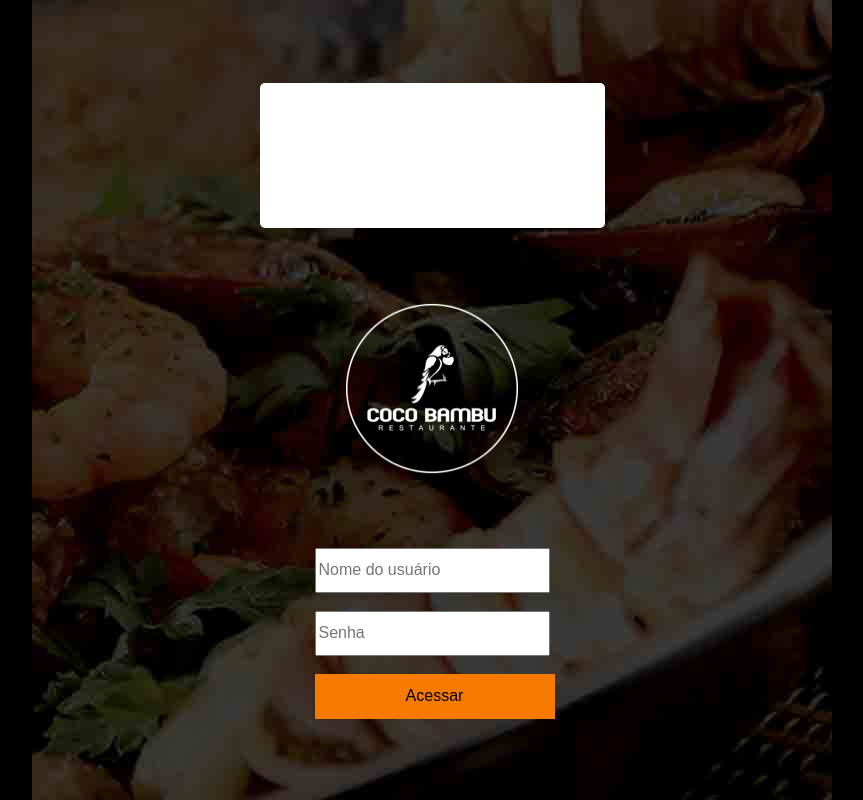
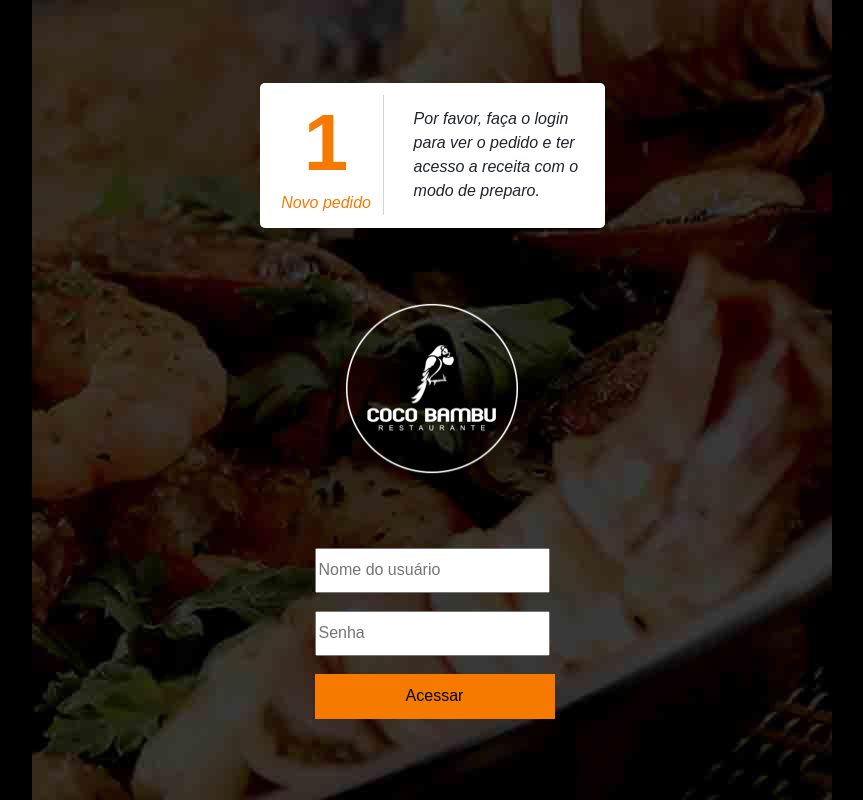
Before and after one commit to joaoribas35/tagme_client, a React (Create React App) app: page / in a window 1280 px wide. Shown: the whole page, without its empty margins (208-1071 px from the left). Built offline with nearby package versions, Linux system fonts and the light colour scheme.

Commit message:
feat: send token to protected routes

```diff
--- a/src/components/Topbar/index.js
+++ b/src/components/Topbar/index.js
@@ -1,5 +1,4 @@
 import logo from "../../assets/img/logo-coco-bambu-mini.png";
-import { GiCook } from "react-icons/gi";
 import { FaUserCircle, FaFileAlt } from "react-icons/fa";
 import { Container, RightSide, Icons } from "./styles";
 
@@ -19,10 +18,7 @@ const Topbar = ({ setSearch }) => {
           placeholder="Buscar receita..."
           onChange={handleSearch}
         />
-        <Icons to="/pedidos">
-          <GiCook />
-          <p>Pedidos</p>
-        </Icons>
+
         <Icons to="/receitas">
           <FaFileAlt />
           <p>Receitas</p>
--- a/src/globalStyles.js
+++ b/src/globalStyles.js
@@ -17,7 +17,7 @@ export const GlobalStyle = createGlobalStyle`
     padding: 0;
     box-sizing: border-box;
     font-family: 'Poppins', Open-Sans,  Sans-Serif;
-  }
+    }
 
   p, h1 {
     margin: 0;
--- a/src/pages/Login/index.js
+++ b/src/pages/Login/index.js
@@ -5,7 +5,14 @@ import { useHistory } from "react-router";
 import { loginUser } from "../../services/server";
 import { useAuth } from "../../providers/Auth";
 import { toast } from "react-toastify";
-import { Container, FormWrapper, Header, Logo, Form } from "./styles";
+import {
+  Container,
+  FormWrapper,
+  Header,
+  Logo,
+  Form,
+  NewOrders,
+} from "./styles";
 
 const Login = () => {
   const history = useHistory();
@@ -39,7 +46,16 @@ const Login = () => {
   return (
     <>
       <Container>
-        <Header />
+        <Header>
+          <NewOrders>
+            <h1>1</h1>
+            <p>Novo pedido</p>
+          </NewOrders>
+          <p>
+            Por favor, faça o login para ver o pedido e ter acesso a receita com
+            o modo de preparo.
+          </p>
+        </Header>
         <Logo src={logo_coco_bambu} />
         <FormWrapper>
           <Form onSubmit={handleForm}>
--- a/src/pages/Login/styles.js
+++ b/src/pages/Login/styles.js
@@ -17,10 +17,39 @@ export const Container = styled.div`
 `;
 
 export const Header = styled.div`
+  display: flex;
+  align-items: center;
   background: #fff;
   width: 345px;
   height: 145px;
   border-radius: 5px;
+
+  p {
+    font-style: italic;
+    font-size: 1rem;
+    width: 60%;
+    margin: 0 20px;
+  }
+`;
+
+export const NewOrders = styled.div`
+  width: 40%;
+  color: var(--color-bg-primary);
+  text-align: center;
+  border-right: 1px solid lightgray;
+  margin: 10px;
+
+  h1 {
+    font-size: 5rem;
+    font-weight: bold;
+  }
+
+  p {
+    font-size: 1rem;
+    width: 100%;
+    text-align: center;
+    margin: 0;
+  }
 `;
 
 export const Logo = styled.img`
--- a/src/pages/Recipe/Modals/StartModal.js
+++ b/src/pages/Recipe/Modals/StartModal.js
@@ -7,8 +7,6 @@ const StartModal = () => {
 
   const handleClose = () => setShow(false);
   const handleShow = () => setShow(true);
-
-  console.log("show", show);
 
   return (
     <>
--- a/src/pages/Recipe/index.js
+++ b/src/pages/Recipe/index.js
@@ -8,6 +8,7 @@ import Header from "./Header";
 import { useTimer } from "../../providers/Timer";
 import { getRecipe } from "../../services/server";
 import LoadingSpinner from "../../components/LoadingSpinner";
+import { useAuth } from "../../providers/Auth";
 
 const Recipe = () => {
   const { id } = useParams();
@@ -19,12 +20,14 @@ const Recipe = () => {
   const [progress, setProgress] = useState("0%");
   const { time, setStartTimer } = useTimer();
   const [loading, setLoading] = useState(false);
+  const { token } = useAuth();
 
   const listRecipe = async () => {
     setLoading(true);
 
     try {
-      const response = await getRecipe(id);
+      const response = await getRecipe(id, token);
+
       setRecipe(response.data);
       setLoading(false);
     } catch (error) {
--- a/src/pages/Recipes/index.js
+++ b/src/pages/Recipes/index.js
@@ -6,17 +6,19 @@ import LoadingSpinner from "../../components/LoadingSpinner";
 import { getRecipes } from "../../services/server";
 import { searchRecipes } from "../../services/helpers";
 import { CardWrapper, Container, Title } from "./styles";
+import { useAuth } from "../../providers/Auth";
 
 const Recipes = () => {
   const [loading, setLoading] = useState(false);
   const [search, setSearch] = useState("");
   const [recipes, setRecipes] = useState([]);
+  const { token } = useAuth();
 
   const listRecipes = async () => {
     setLoading(true);
 
     try {
-      const response = await getRecipes();
+      const response = await getRecipes(token);
       setRecipes(response.data);
       setLoading(false);
     } catch (error) {
--- a/src/services/server.js
+++ b/src/services/server.js
@@ -10,5 +10,16 @@ export const loginUser = async (data) => {
   return api.post("/login", data);
 };
 
-export const getRecipes = async () => await api.get(`/recipes`);
-export const getRecipe = async (id) => await api.get(`/recipes/${id}`);
+export const getRecipes = async (token) =>
+  await api.get(`/recipes`, {
+    headers: {
+      Authorization: `Bearer ${token.token}`,
+    },
+  });
+
+export const getRecipe = async (id, token) =>
+  await api.get(`/recipes/${id}`, {
+    headers: {
+      Authorization: `Bearer ${token.token}`,
+    },
+  });
```
